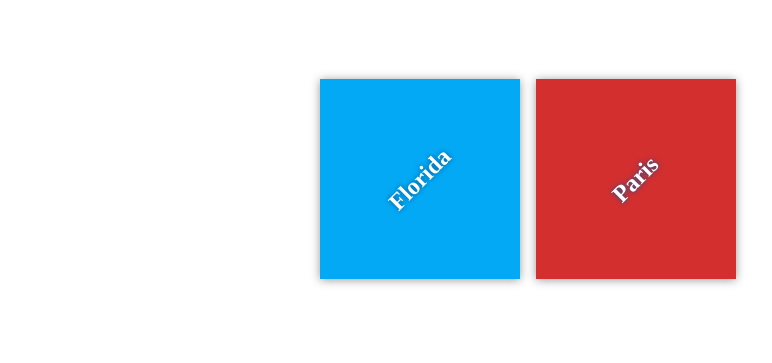
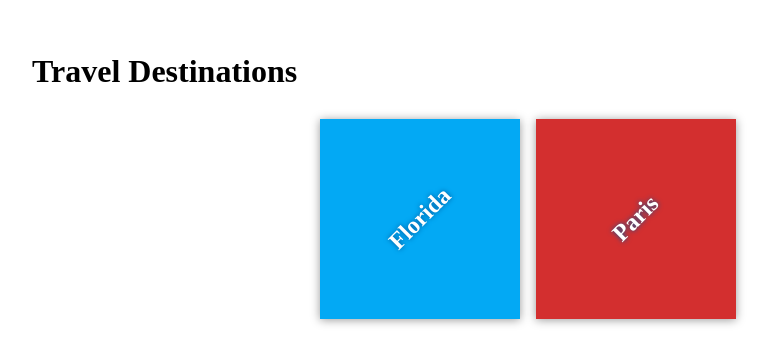
Before and after one commit to ysarasaiki/my-travel-plans, a plain HTML site: page index.html in a window 1280 px wide. Shown: the part 221-584 px from the top of the page, without its empty margins (112-884 px from the left). Drawn offline with Linux system fonts and the light colour scheme.

Commit message:
Add Page title

```diff
--- a/index.html
+++ b/index.html
@@ -9,6 +9,7 @@
 <body>
 
     <div class="container">
+        <h1>Travel Destinations</h1>
         <div class="destination-container">
             <div class="destination" id="florida">
                 <h2>Florida</h2>
```
